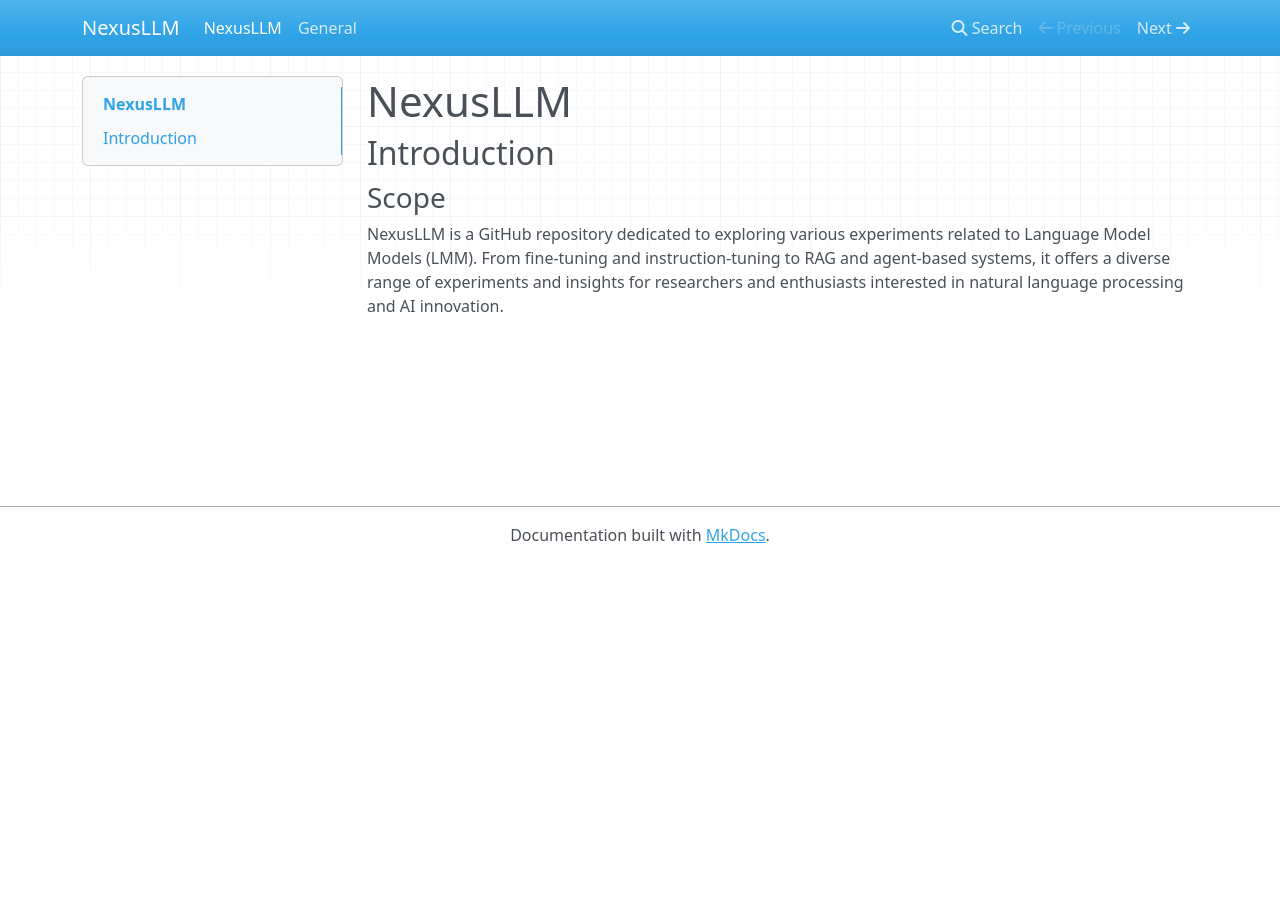
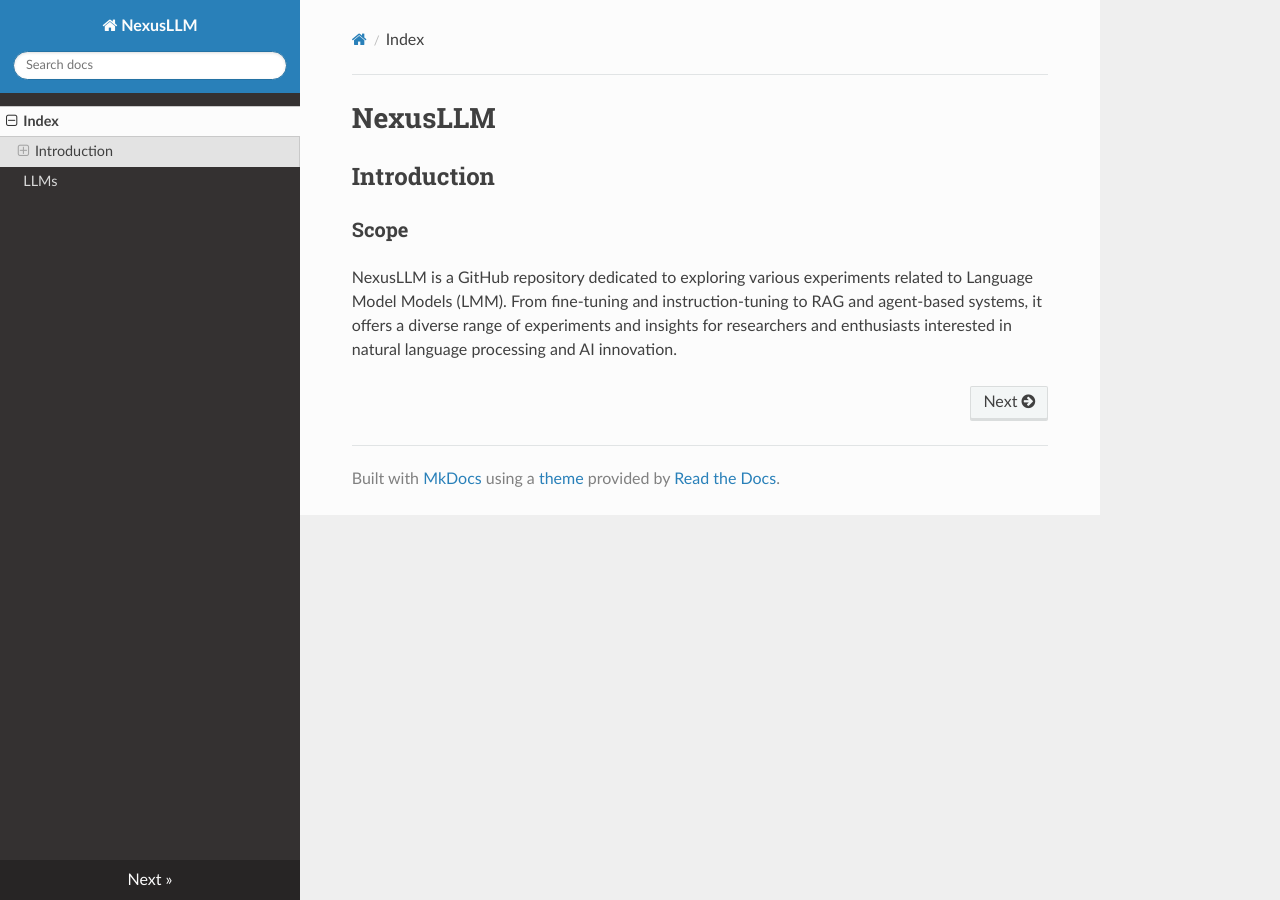
Before and after one commit to Volscente/NexusLLM, an MkDocs documentation site: the page built from documentation/docs/index.md, in a window 1280 px wide. Built offline with MkDocs 1.6.1, drawn with Linux system fonts in a browser that asks for light colours; nearby versions of some CDN libraries.

Commit message:
Update mkdocs.yml

```diff
--- a/documentation/mkdocs.yml
+++ b/documentation/mkdocs.yml
@@ -3,5 +3,8 @@ site_name: NexusLLM
 
 # Define Navigation
 nav:
-  - index.md
-  - LLMs.md
+  - Index: index.md
+  - LLMs: LLMs.md
+
+# Theme
+theme: readthedocs
```
